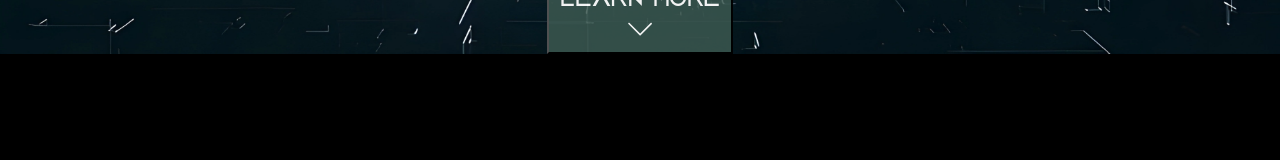
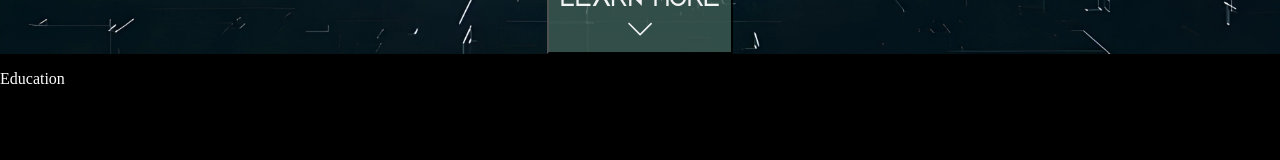
Before and after one commit to AnzeFric/NewWeb, a Next.js app: page / in a window 1280 px wide. Shown: the part 746-906 px from the top of the page. Built offline with nearby package versions, Linux system fonts and the light colour scheme.

Commit message:
Rename and styling

```diff
--- a/src/app/page.tsx
+++ b/src/app/page.tsx
@@ -1,23 +1,22 @@
 "use client";
 
 import BannerSection from "@/components/home/BannerSection";
-import ReferenceSection from "@/components/home/ReferenceSection";
+import EducationSection from "@/components/home/EducationSection";
 import ContainerWrapper from "@/components/global/wrappers/ContainerWrapper";
 import { useWindowSize } from "@/contexts/WindowSizeContext";
 
+// Sections: Education, Work history, Projects, Hobbies
 export default function Home() {
   const { deviceType } = useWindowSize();
 
   return (
-    <ContainerWrapper sections={4}>
+    <ContainerWrapper sections={2}>
       {({ scrollUp, scrollDown }) => (
         <>
           <BannerSection
             scrollDown={() => scrollDown(deviceType !== "desktop")}
           />
-          <ReferenceSection />
-          <ReferenceSection />
-          <ReferenceSection />
+          <EducationSection />
         </>
       )}
     </ContainerWrapper>
--- /dev/null
+++ b/src/components/home/EducationSection.tsx
@@ -0,0 +1,9 @@
+import styles from "@/constants/styles/components/home/education-styles.module.css";
+
+export default function EducationSection() {
+  return (
+    <div>
+      <p className={styles.text}>Education</p>
+    </div>
+  );
+}
--- a/src/components/home/ReferenceSection.tsx
+++ /dev/null
@@ -1,7 +0,0 @@
-export default function ReferenceSection() {
-  return (
-    <div>
-      <p>References</p>
-    </div>
-  );
-}
--- /dev/null
+++ b/src/constants/styles/components/home/education-styles.module.css
@@ -0,0 +1,3 @@
+.text {
+    color: white;
+}
```
Also changed, not shown: src/constants/styles/components/home/references-styles.module.css (deleted).
